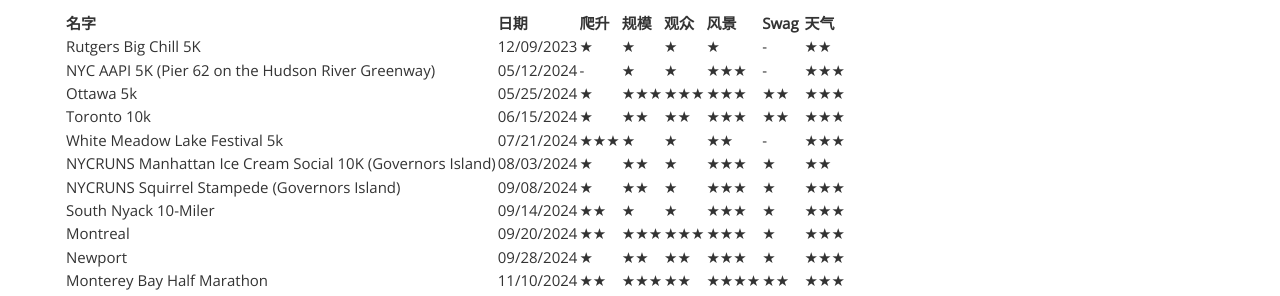
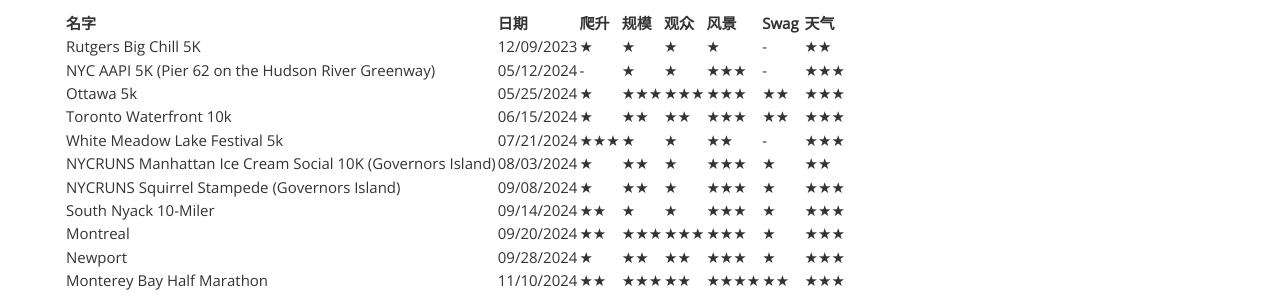
Before and after one commit to greenmoon55/greenmoon55.github.io, a Jekyll site: the page built from _posts/2025-03-16-2024-running-races.markdown, in a window 1280 px wide and 900 px high. Shown: the part 197-493 px from the top of the window. Built offline with Jekyll 4.4.1, drawn with Linux system fonts in a browser that asks for light colours; nearby versions of some CDN libraries; comment, search, counter and statistics services are not loaded.

Commit message:
Update 2025-03-16-2024-running-races.markdown

```diff
--- a/_posts/2025-03-16-2024-running-races.markdown
+++ b/_posts/2025-03-16-2024-running-races.markdown
@@ -10,7 +10,7 @@
 | Rutgers Big Chill 5K | 12/09/2023 | ★ | ★ | ★ | ★ | - | ★★ |
 | NYC AAPI 5K (Pier 62 on the Hudson River Greenway) | 05/12/2024 | - | ★ | ★ | ★★★ | - | ★★★ |
 | Ottawa 5k | 05/25/2024 | ★ | ★★★ | ★★★ | ★★★ | ★★ | ★★★ |
-| Toronto 10k | 06/15/2024 | ★ | ★★ | ★★ | ★★★ | ★★ | ★★★ |
+| Toronto Waterfront 10k | 06/15/2024 | ★ | ★★ | ★★ | ★★★ | ★★ | ★★★ |
 | White Meadow Lake Festival 5k | 07/21/2024 | ★★★ | ★ | ★ | ★★ | - | ★★★ |
 | NYCRUNS Manhattan Ice Cream Social 10K (Governors Island) | 08/03/2024 | ★ | ★★ | ★ | ★★★ | ★ | ★★ |
 | NYCRUNS Squirrel Stampede (Governors Island) | 09/08/2024 | ★ | ★★ | ★ | ★★★ | ★ | ★★★ |
@@ -19,7 +19,7 @@
 | Newport | 09/28/2024 | ★ | ★★ | ★★ | ★★★ | ★ | ★★★ |
 | Monterey Bay Half Marathon | 11/10/2024 | ★★ | ★★★ | ★★ | ★★★★ | ★★ | ★★★ |
 | NYCRUNS Go Nuts For Donuts 10K (Governors Island) | 11/16/2024 | ★ | ★★ | ★ | ★★★ | ★ | ★★★ |
-| Philadelphia | 11/24/2024 | ★★ | ★★★ | ★★ | ★★ | ★★★ | ★ |
+| Philadelphia| 11/24/2024 | ★★ | ★★★ | ★★ | ★★ | ★★★ | ★ |
 | Westfield Turkey Trot 5 MILE | 11/30/2024 | ★ | ★ | ★ | ★ | ★ | ★★ |
 | NYCRUNS Cocoa Classic 5K & 10 Miler (Prospect Park) | 12/07/2024 | ★★ | ★★ | ★ | ★ | ★ | ★★ |
 | NYCRUNS Big Apple Half Marathon (Central Park) | 12/14/2024 | ★★★ | ★★ | ★ | ★★ | ★ | ★ |
```
